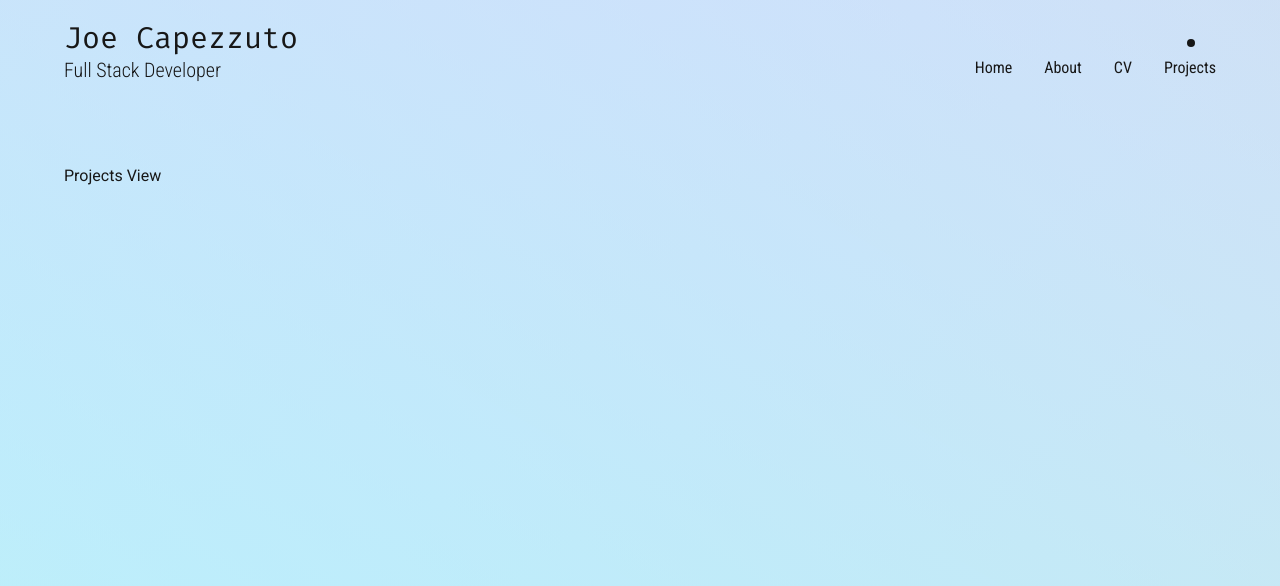
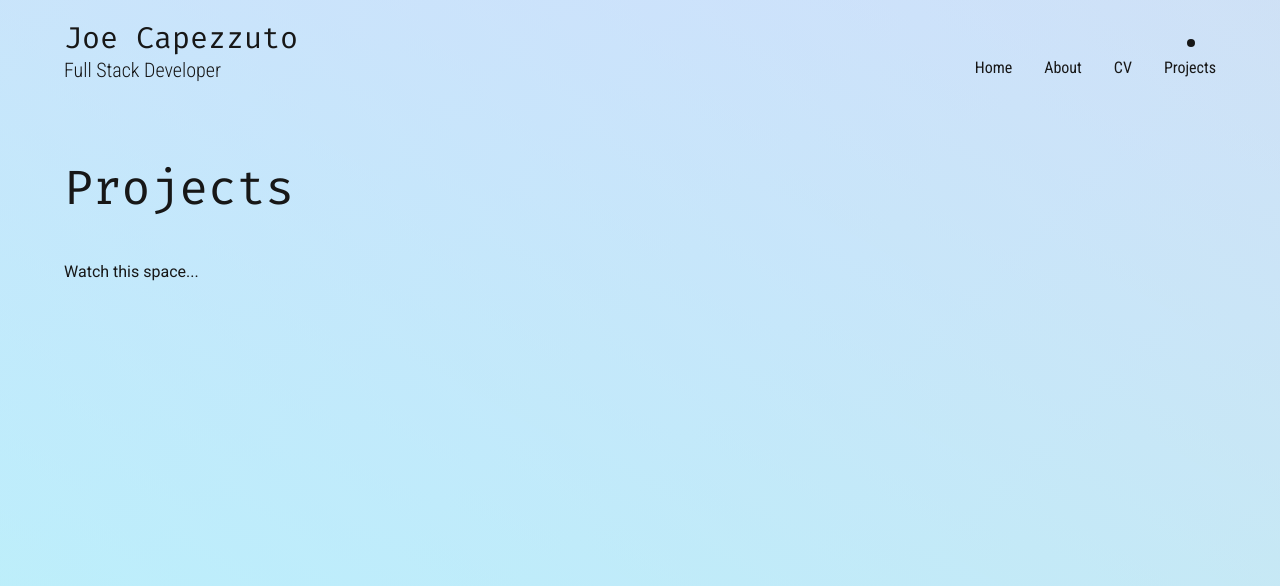
Before and after one commit to Capezzuto/portfolio-v2, a Next.js app: page /projects in a window 1280 px wide. Shown: the top 586 px of the page. Built offline with nearby package versions, Linux system fonts and the light colour scheme.

Commit message:
Create placeholder text for projects page

```diff
--- a/src/app/(static)/projects/page.tsx
+++ b/src/app/(static)/projects/page.tsx
@@ -1,7 +1,13 @@
 import React from 'react';
+import Headline from '../_components/Headline';
 
 const ProjectsPage = () => {
-	return <section className='projects-page'>Projects View</section>;
+	return (
+		<section className='projects-page'>
+			<Headline text='Projects' />
+			<p>Watch this space...</p>
+		</section>
+	);
 };
 
 export default ProjectsPage;
```
